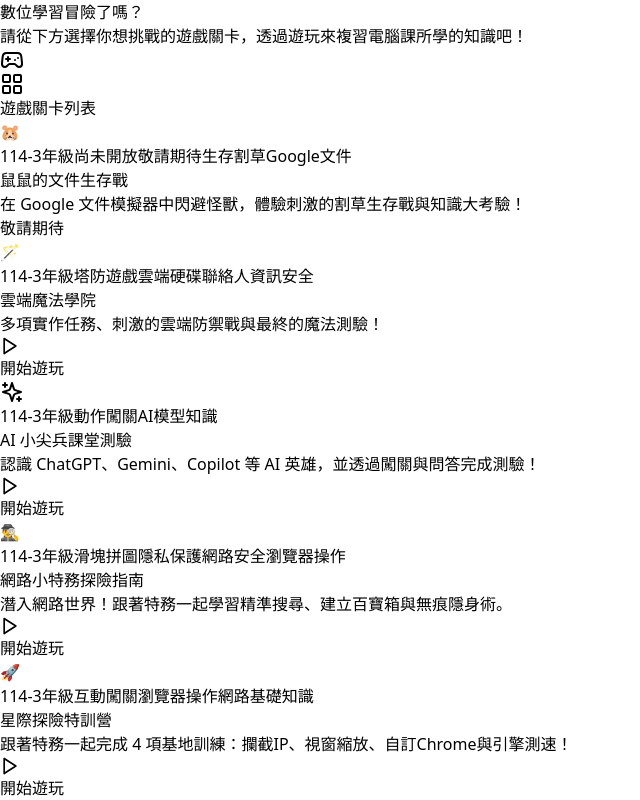
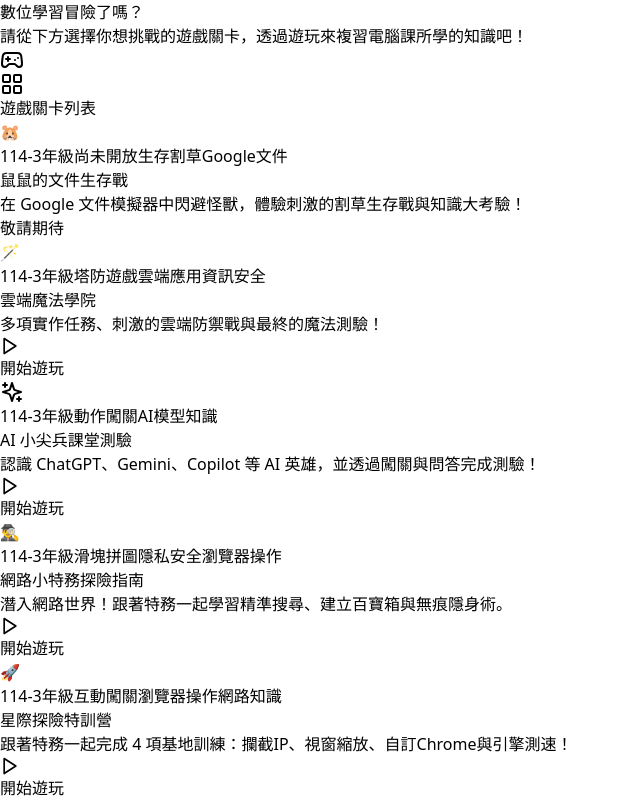
Before and after one commit to always77798-dot/computer-class-games, a React (Vite) app: page / in a window 1280 px wide. Shown: the part 420-1220 px from the top of the page, without its empty margins (0-640 px from the left). Built offline with nearby package versions, Linux system fonts and the light colour scheme.

Commit message:
Update App.jsx

```diff
--- a/src/App.jsx
+++ b/src/App.jsx
@@ -20,7 +20,7 @@ const GAMES_LIST = [
     description: '在 Google 文件模擬器中閃避怪獸，體驗刺激的割草生存戰與知識大考驗！',
     icon: <span className="text-4xl leading-none">🐹</span>,
     color: 'bg-amber-100 border-amber-400 text-amber-800',
-    tags: ['114-3年級', '尚未開放', '敬請期待', '生存割草', 'Google文件'],
+    tags: ['114-3年級', '尚未開放', '生存割草', 'Google文件'],
     disabled: true
   },
   {
@@ -29,7 +29,7 @@ const GAMES_LIST = [
     description: '多項實作任務、刺激的雲端防禦戰與最終的魔法測驗！',
     icon: <span className="text-4xl leading-none">🪄</span>,
     color: 'bg-indigo-100 border-indigo-400 text-indigo-800',
-    tags: ['114-3年級', '塔防遊戲', '雲端硬碟', '聯絡人', '資訊安全'],
+    tags: ['114-3年級', '塔防遊戲', '雲端應用', '資訊安全'],
     disabled: false
   },
   {
@@ -47,7 +47,7 @@ const GAMES_LIST = [
     description: '潛入網路世界！跟著特務一起學習精準搜尋、建立百寶箱與無痕隱身術。',
     icon: <span className="text-4xl leading-none">🕵️‍♂️</span>,
     color: 'bg-emerald-100 border-emerald-400 text-emerald-800',
-    tags: ['114-3年級', '滑塊拼圖', '隱私保護', '網路安全', '瀏覽器操作'],
+    tags: ['114-3年級', '滑塊拼圖', '隱私安全', '瀏覽器操作'],
     disabled: false
   },
   {
@@ -56,7 +56,7 @@ const GAMES_LIST = [
   description: '跟著特務一起完成 4 項基地訓練：攔截IP、視窗縮放、自訂Chrome與引擎測速！',
   icon: <span className="text-4xl leading-none">🚀</span>,
   color: 'bg-blue-100 border-blue-400 text-blue-800',
-  tags: ['114-3年級', '互動闖關', '瀏覽器操作','網路基礎知識'],
+  tags: ['114-3年級', '互動闖關', '瀏覽器操作','網路知識'],
   disabled: false
 }
 ];
```
